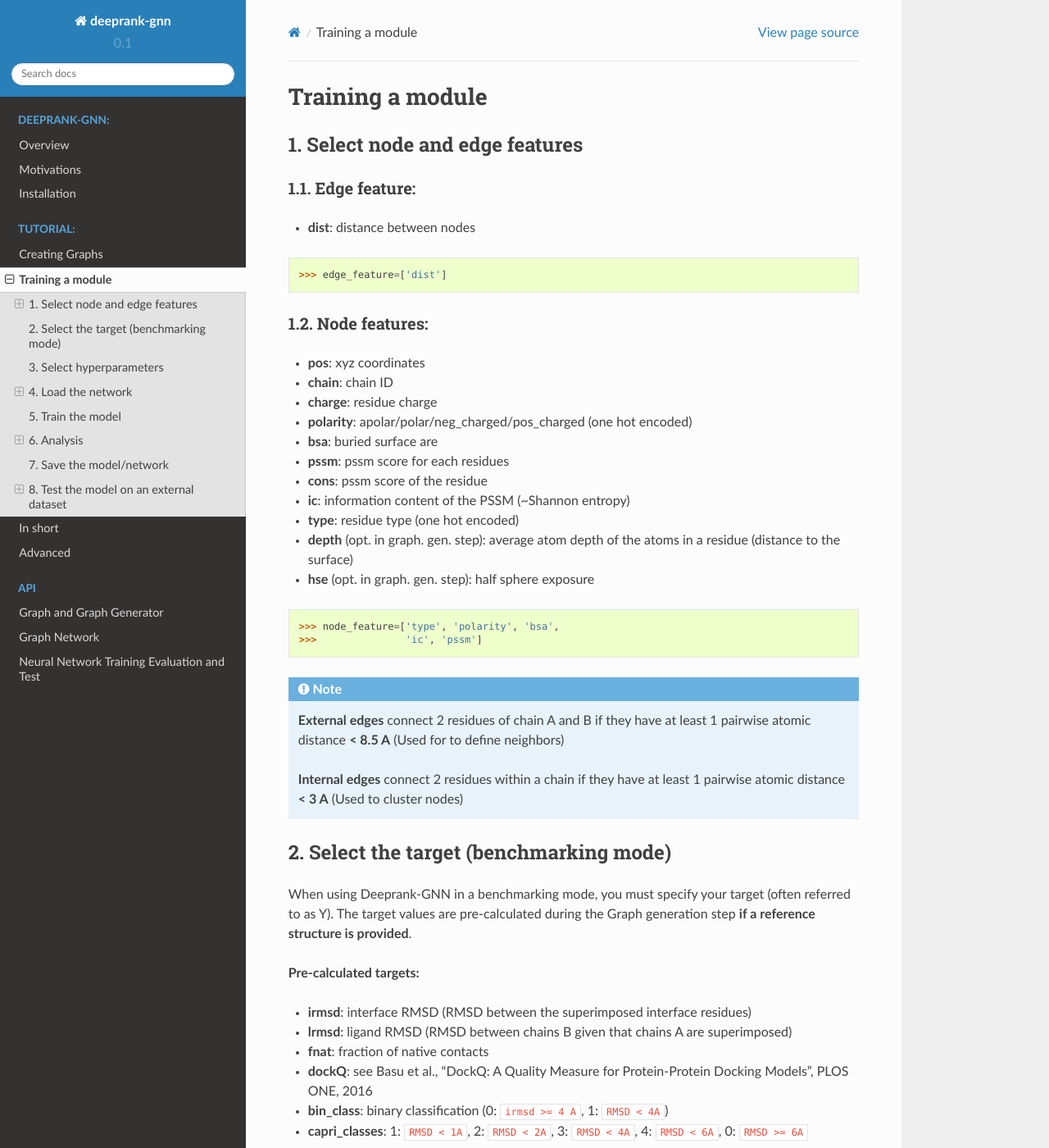
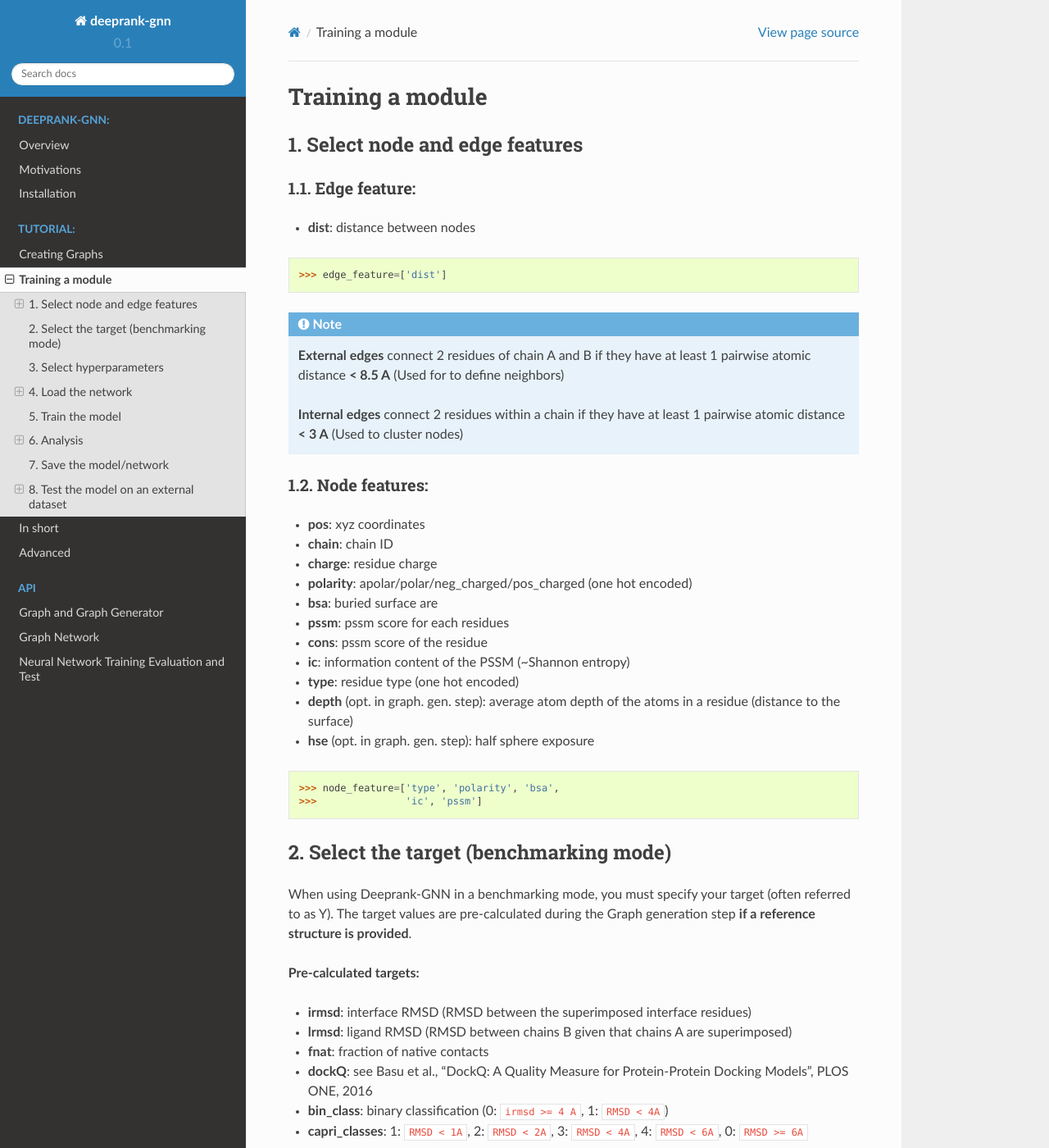
Before and after one commit to DeepRank/Deeprank-GNN, a Sphinx documentation site: the page built from docs/tutorial.train_model.rst, in a window 1280 px wide and 1400 px high. Shown: the whole window at 82% size. Built offline with Sphinx 7.4.7 and the Read the Docs theme 2.0.0, drawn with Linux system fonts in a browser that asks for light colours; part of the change alters nothing that is shown.

```diff
--- a/docs/tutorial.train_model.rst
+++ b/docs/tutorial.train_model.rst
@@ -13,6 +13,14 @@ Training a module
 - **dist**: distance between nodes
 
 >>> edge_feature=['dist']
+
+
+.. note::
+  **External edges** connect 2 residues of chain A and B if they have at least 1 pairwise atomic distance **< 8.5 A** (Used for to define neighbors)
+
+  **Internal edges** connect 2 residues within a chain if they have at least 1 pairwise atomic distance **< 3 A** (Used to cluster nodes)
+
+
 
 1.2. Node features:
 ^^^^^^^^^^^^^^^^^^^^^^^^^^^^^^^^^^^^^^^^^^^^^
@@ -43,11 +51,6 @@ Training a module
 
 >>> node_feature=['type', 'polarity', 'bsa',
 >>>               'ic', 'pssm']
-
-.. note::
-  **External edges** connect 2 residues of chain A and B if they have at least 1 pairwise atomic distance **< 8.5 A** (Used for to define neighbors)
-
-  **Internal edges** connect 2 residues within a chain if they have at least 1 pairwise atomic distance **< 3 A** (Used to cluster nodes)
 
 
 2. Select the target (benchmarking mode)
```
